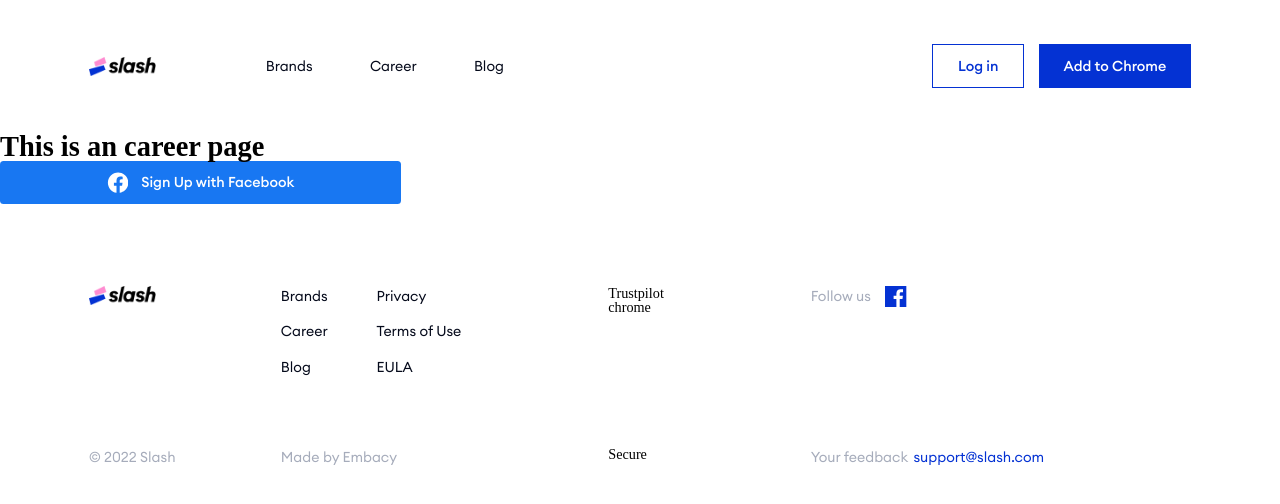
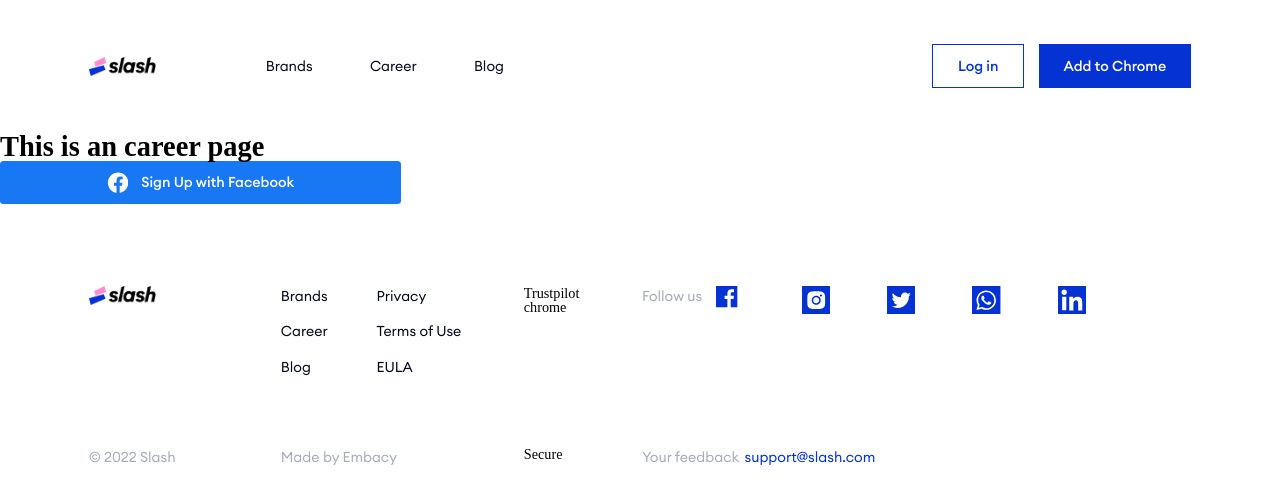
Before and after one commit to EmbacyDev/first-project, a Vue app: page /career in a window 1280 px wide. Shown: the top 504 px of the page. Built offline with nearby package versions, Linux system fonts and the light colour scheme; what vue3-lottie would draw is missing.

Commit message:
иконки соцсетей в футер (доделать отступы)

```diff
--- a/src/components/MainFooter.vue
+++ b/src/components/MainFooter.vue
@@ -1,3 +1,4 @@
+<!-- eslint-disable vue/max-len -->
 <template>
   <section class="footer">
     <div class="container-footer">
@@ -36,10 +37,54 @@
       <div class="social-block">
         <p>Follow us</p>
         <div class="social-link-w">
-          <icon-base :iconWidth="24"
-                     :iconHeight="24">
+          <icon-base :iconWidth="32"
+                     :iconHeight="32">
             <path d="M24 0 0 0C0 .375 0 .429 0 .96L0 24C.75 24 .429 24 .96 24L23.04 24C23.571 24 23.625 24 24 24L24 .531C24 0 24 .375 24 0ZM20.268 7.005 18.351 7.005C16.848 7.005 16.557 7.719 16.557 8.769L16.557 11.082 20.145 11.082 19.677 14.703 16.557 14.703V24H12.816L12.816 14.706H9.687V11.082H12.816V8.412C12.816 5.313 14.709 3.624 17.475 3.624 18.801 3.624 19.938 3.723 20.271 3.768V7.005H20.268Z"
                   fill="#0432D3"/>
+          </icon-base>
+        </div>
+        <div class="social-link-w">
+          <icon-base :iconWidth="32"
+                     :iconHeight="32">
+            <path d="M32 0H0v32h32V0zM12.663 16a3.342 3.342 0 0 1 3.334-3.335c1.836 0 3.335 1.499 3.335 3.335s-1.499 3.335-3.335 3.335A3.342 3.342 0 0 1 12.663 16zm13.336-.505V16.565c.002 1.19.004 2.372-.065 3.563-.078 1.6-.44 3.02-1.614 4.193-1.17 1.17-2.591 1.536-4.193 1.613-1.21.068-2.412.067-3.622.066a424.832 424.832 0 0 0-1.01 0c-1.208.001-2.41.002-3.623-.066-1.601-.077-3.02-.44-4.193-1.613-1.17-1.171-1.536-2.592-1.613-4.193-.068-1.21-.067-2.415-.066-3.624A445.48 445.48 0 0 0 6 16a445.48 445.48 0 0 0 0-.504c-.001-1.209-.002-2.411.066-3.624.077-1.6.44-3.02 1.613-4.193 1.171-1.17 2.592-1.536 4.193-1.613 1.21-.068 2.413-.067 3.623-.066a447.073 447.073 0 0 0 1.009 0c1.208-.001 2.411-.002 3.623.066 1.602.077 3.02.44 4.193 1.613 1.171 1.171 1.536 2.592 1.614 4.193.068 1.21.067 2.413.065 3.623zM10.866 16a5.124 5.124 0 0 0 5.131 5.131c2.84 0 5.131-2.292 5.131-5.131a5.124 5.124 0 0 0-5.13-5.131A5.124 5.124 0 0 0 10.865 16zm9.274-5.341a1.197 1.197 0 0 0 2.046.848 1.197 1.197 0 0 0-.848-2.046c-.663 0-1.198.535-1.198 1.198z"
+                  fill="#0432D3"/>
+          </icon-base>
+        </div>
+        <div class="social-link-w">
+          <icon-base :iconWidth="32"
+                     :iconHeight="32">
+            <path d="M32 0H0v32h32V0zm-7.388 11.588c.012.188.012.384.012.576 0 5.872-4.472 12.636-12.644 12.636a12.6 12.6 0 0 1-6.824-1.992c.36.04.704.056 1.072.056 2.08 0 3.992-.704 5.516-1.896a4.444 4.444 0 0 1-4.152-3.08c.684.1 1.3.1 2.004-.08a4.44 4.44 0 0 1-3.556-4.36v-.056c.588.332 1.28.536 2.004.564a4.445 4.445 0 0 1-1.98-3.696c0-.828.216-1.584.604-2.24a12.611 12.611 0 0 0 9.16 4.644C15.2 9.644 17.456 7.2 20.168 7.2c1.28 0 2.432.536 3.244 1.4a8.776 8.776 0 0 0 2.82-1.068 4.422 4.422 0 0 1-1.952 2.444 8.786 8.786 0 0 0 2.56-.692 9.31 9.31 0 0 1-2.228 2.304z"
+                  fill="#0432D3"/>
+          </icon-base>
+        </div>
+        <div class="social-link-w">
+          <icon-base :iconWidth="32"
+                     :iconHeight="32">
+            <path fill="#0432D3"
+                  fill-rule="evenodd"
+                  d="M16.042 24.97h.004c5.018 0 9.102-4.065 9.104-9.061a8.985 8.985 0 0 0-2.664-6.41A9.064 9.064 0 0 0 16.05 6.84c-5.022 0-9.107 4.065-9.109 9.06 0 1.713.481 3.38 1.392 4.822l.217.343-.92 3.344 3.446-.9.332.197c1.398.825 3 1.262 4.634 1.263zm3.128-7.673c.25.091 1.596.75 1.87.887l.15.073c.19.091.32.153.374.245.069.113.069.659-.16 1.295-.227.636-1.32 1.217-1.847 1.295-.471.07-1.068.1-1.723-.108a15.797 15.797 0 0 1-1.56-.574c-2.566-1.102-4.3-3.577-4.628-4.045a3.066 3.066 0 0 0-.048-.067l-.003-.004c-.145-.192-1.115-1.48-1.115-2.814 0-1.255.62-1.913.904-2.215l.054-.058c.25-.273.547-.34.73-.34.182 0 .365.001.524.009h.062c.16 0 .358-.001.554.468.076.18.186.448.303.73.235.57.495 1.2.541 1.292.069.136.114.296.023.477a7.759 7.759 0 0 0-.039.078c-.068.14-.118.242-.235.377-.046.053-.093.11-.14.168-.095.114-.189.228-.27.309-.137.136-.28.283-.12.556.16.273.709 1.165 1.522 1.887.875.777 1.636 1.105 2.02 1.271a4 4 0 0 1 .181.081c.274.136.434.114.593-.068.16-.182.685-.795.867-1.068.182-.273.365-.227.616-.137z"
+                  clip-rule="evenodd"/>
+            <path fill="#0432D3"
+                  fill-rule="evenodd"
+                  d="M32 0H0v32h32V0zM16.046 5a10.91 10.91 0 0 1 7.748 3.197A10.81 10.81 0 0 1 27 15.91c-.003 6.011-4.917 10.902-10.954 10.902h-.004c-1.834 0-3.635-.459-5.235-1.327L5 27l1.554-5.649a10.843 10.843 0 0 1-1.462-5.45C5.094 9.89 10.008 5 16.046 5z"
+                  clip-rule="evenodd"/>
+          </icon-base>
+        </div>
+        <div class="social-link-w">
+          <icon-base :iconWidth="32"
+                     :iconHeight="32">
+            <g clip-path="url(#a)">
+              <path fill="#0432D3"
+                    fill-rule="evenodd"
+                    d="M0 2.674V0H32V32H0V2.674zM12.666 12.2H17v2.176c.626-1.25 2.226-2.377 4.63-2.377 4.61 0 5.702 2.492 5.702 7.064v8.468h-4.665v-7.427c0-2.604-.625-4.073-2.213-4.073-2.204 0-3.12 1.584-3.12 4.073v7.427h-4.667V12.2zm-8 15.132h4.666V12H4.666v15.333zM10 7a3 3 0 0 1-.855 2.164A3 3 0 0 1 7 10.066 3 3 0 0 1 4 7a3 3 0 0 1 3-2.935 3 3 0 0 1 2.098.856A3 3 0 0 1 10 7z"
+                    clip-rule="evenodd"/>
+            </g>
+            <defs>
+              <clipPath id="a">
+                <path fill="#fff"
+                      d="M0 0h32v32H0z"/>
+              </clipPath>
+            </defs>
           </icon-base>
         </div>
       </div>
```
